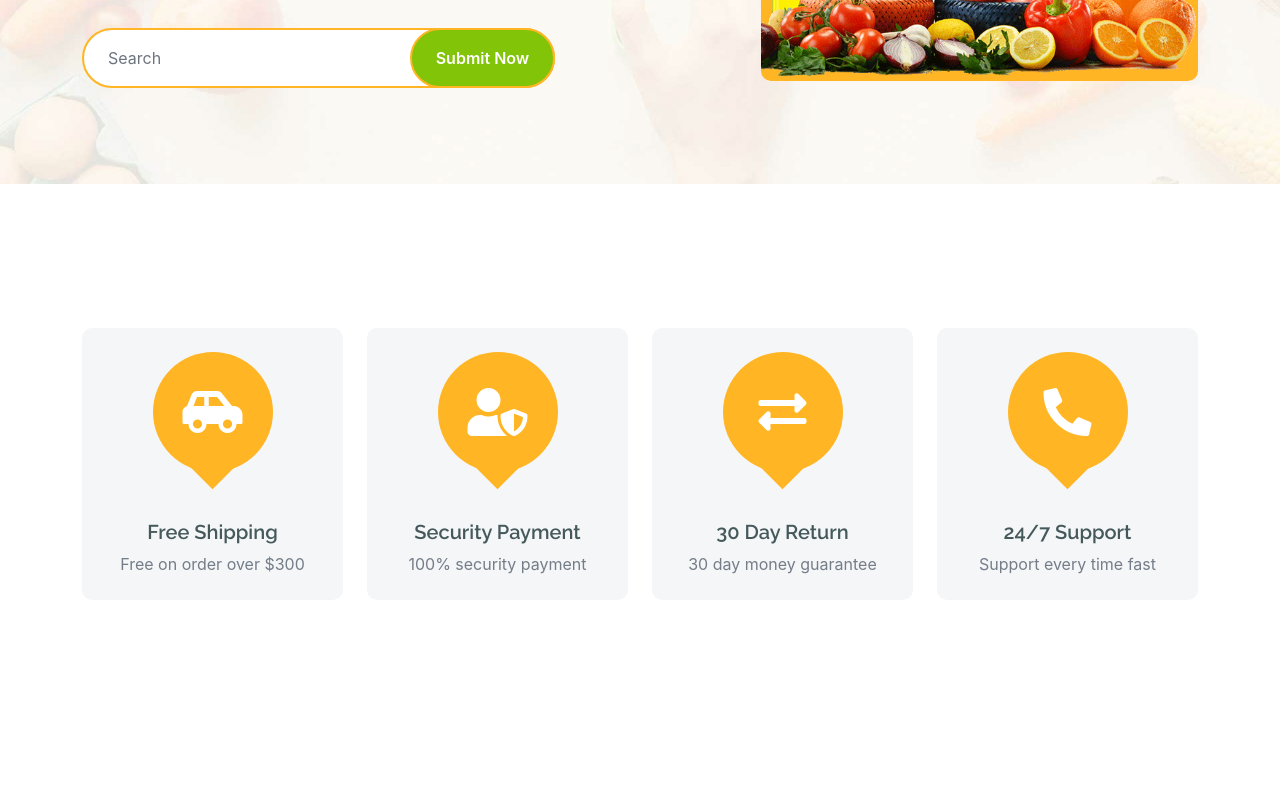
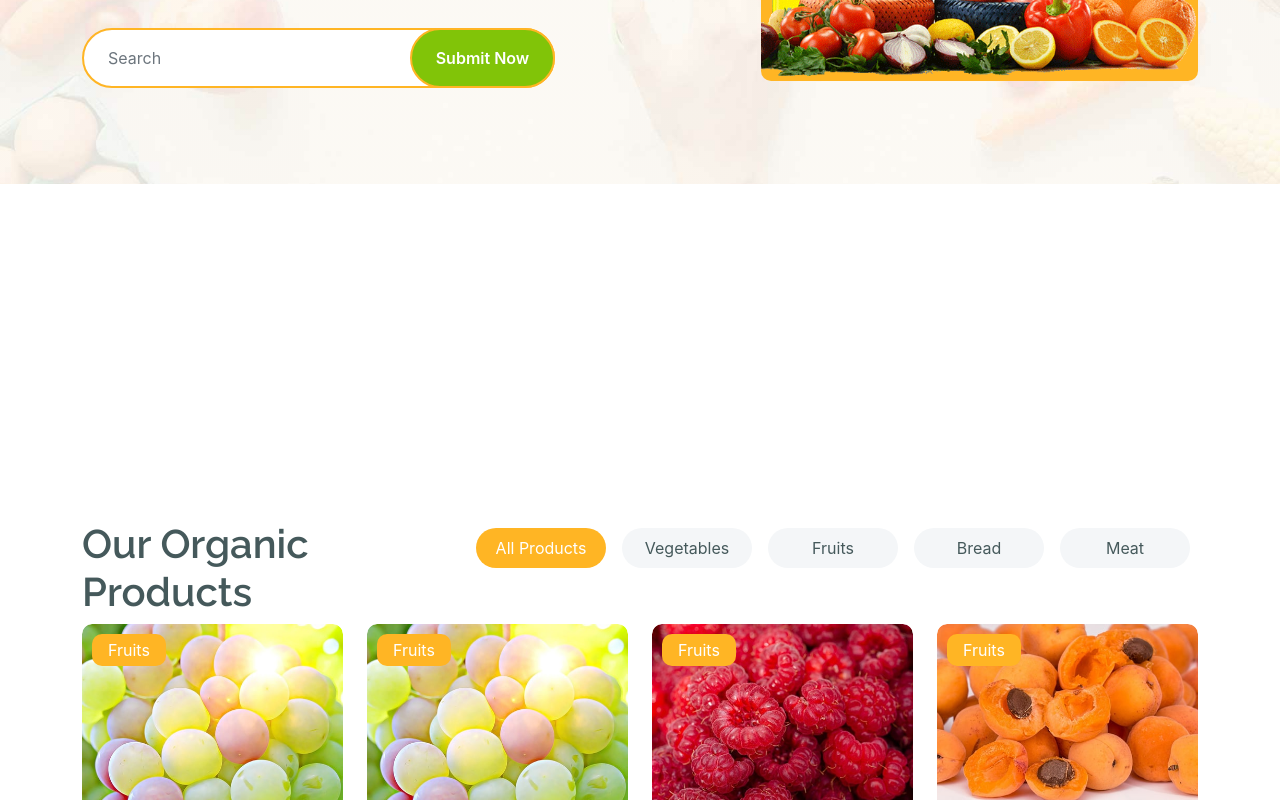
Before and after one commit to haresh2932/ReactProject, a React (Create React App) app: page / in a window 1280 px wide. Shown: the part 490-1290 px from the top of the page. Built offline with nearby package versions, Linux system fonts and the light colour scheme.

Commit message:
displayRedux

```diff
--- a/package.json
+++ b/package.json
@@ -18,7 +18,9 @@
     "react-redux": "^9.1.0",
     "react-router-dom": "^6.22.3",
     "react-scripts": "^3.0.1",
+    "reactstrap": "^9.2.2",
     "redux": "^5.0.1",
+    "redux-persist": "^6.0.0",
     "redux-thunk": "^3.1.0",
     "web-vitals": "^2.1.4",
     "yup": "^1.4.0"
--- a/src/Admin/Container/Facilities/Facilities.js
+++ b/src/Admin/Container/Facilities/Facilities.js
@@ -17,6 +17,7 @@ import {
 import { IconButton } from "@mui/material";
 import DeleteIcon from "@mui/icons-material/Delete";
 import EditIcon from "@mui/icons-material/Edit";
+import CircularProgress from "@mui/material/CircularProgress";
 
 function Facilities(props) {
   const [open, setOpen] = React.useState(false);
@@ -100,6 +101,10 @@ function Facilities(props) {
 
   return (
     <>
+      {facilities.isloading ?
+        <CircularProgress />
+      :
+        <>
           <Button variant="outlined" onClick={handleClickOpen}>
             Add facilities
           </Button>
@@ -132,7 +137,9 @@ function Facilities(props) {
                   onChange={handleChange}
                   onBlur={handleBlur}
                   value={values.description}
-              error={errors.description && touched.description ? true : false}
+                  error={
+                    errors.description && touched.description ? true : false
+                  }
                   helperText={
                     errors.description && touched.description
                       ? errors.description
@@ -160,6 +167,8 @@ function Facilities(props) {
             />
           </div>
         </>
+      }
+    </>
   );
 }
 
--- a/src/App.js
+++ b/src/App.js
@@ -5,17 +5,20 @@ import AdminRoutes from "./Routes/AdminRoutes";
 import PrivateRoutes from "./Routes/PrivateRoutes";
 import { Provider } from "react-redux";
 import { configureStore } from "./Redux/store";
+import { PersistGate } from 'redux-persist/integration/react'
 
 function App() {
-  const store = configureStore();
+  const {store, persistor} = configureStore();
   return (
     <Provider store={store}>
+      <PersistGate loading={null} persistor={persistor}>
         <Routes>
           <Route exact path="/*" element={<UserRoutes />} />
           <Route element={<PrivateRoutes />}>
             <Route exact path="/admin/*" element={<AdminRoutes />} />
           </Route>
         </Routes>
+      </PersistGate>
     </Provider>
   );
 }
--- a/src/Redux/ActionType.js
+++ b/src/Redux/ActionType.js
@@ -1,4 +1,4 @@
+export const LOADING_FACILITIES = "LOADING_FACILITIES"
 export const ADD_FACILITIES = "ADD_FACILITIES"
 export const DELETE_FACILITIES = "DELETE_FACILITIES"
 export const EDIT_FACILITIES = "EDIT_FACILITIES"
-export const LOADING_FACILITIES = "LOADING_FACILITIES"
--- a/src/Redux/action/facilities.action.js
+++ b/src/Redux/action/facilities.action.js
@@ -5,8 +5,15 @@ import {
   LOADING_FACILITIES,
 } from "../ActionType";
 
+export const handleLoading = () => (dispatch) => {
+  dispatch({ type: LOADING_FACILITIES });
+};
+
 export const addFacilities = (data) => (dispatch) => {
-  dispatch({ type: ADD_FACILITIES, payload: data });
+  dispatch(handleLoading());
+  setTimeout(() => {
+    dispatch({ type: ADD_FACILITIES, payload: data });
+  }, 2000);
 };
 
 export const deleteFacilities = (id) => (dispatch) => {
@@ -19,7 +26,3 @@ export const editFacilities = (data) => (dispatch) => {
     payload: data,
   });
 };
-
-export const loadingFacilities = () => (dispatch) => {
-  dispatch({type: LOADING_FACILITIES})
-}
--- a/src/Redux/reducer/facilities.reducer.js
+++ b/src/Redux/reducer/facilities.reducer.js
@@ -14,24 +14,30 @@ const initialState = {
 export const facilitiesReducer = (state = initialState, action) => {
   console.log(action);
   switch (action.type) {
+    case LOADING_FACILITIES:
+      return {
+        ...state,
+        isloading: true,
+      };
+
     case ADD_FACILITIES:
       return {
         ...state,
-        isLoading : false,
+        isloading: false,
         facilities: state.facilities.concat(action.payload),
       };
 
     case DELETE_FACILITIES:
       return {
         ...state,
-        isLoading : false,
+        isloading: false,
         facilities: state.facilities.filter((v) => v.id !== action.payload),
       };
 
     case EDIT_FACILITIES:
       return {
         ...state,
-        isLoading : false,
+        isloading: false,
         facilities: state.facilities.map((v) => {
           if (v.id === action.payload.id) {
             return action.payload;
@@ -41,11 +47,6 @@ export const facilitiesReducer = (state = initialState, action) => {
         }),
       };
 
-    case LOADING_FACILITIES:
-      return {
-        ...state,
-        isloading: true
-      }
     default:
       return state;
   }
--- a/src/Redux/store.js
+++ b/src/Redux/store.js
@@ -1,9 +1,20 @@
 import { createStore, applyMiddleware } from "redux";
 import { thunk } from "redux-thunk";
 import { rootReducer } from "./action";
+import { persistStore, persistReducer } from "redux-persist";
+import storage from "redux-persist/lib/storage";
 
 export const configureStore = () => {
-  const store = createStore(rootReducer, applyMiddleware(thunk));
+  const persistConfig = {
+    key: "root",
+    storage,
+    whitelist: ['facilities']
+  };
 
-  return store;
+  const persistedReducer = persistReducer(persistConfig, rootReducer);
+
+  const store = createStore(persistedReducer, applyMiddleware(thunk));
+
+  let persistor = persistStore(store);
+  return { store, persistor };
 };
--- a/src/User/Container/Home/Home.js
+++ b/src/User/Container/Home/Home.js
@@ -2,8 +2,11 @@ import React from "react";
 import OwlCarousel from "react-owl-carousel";
 import "owl.carousel/dist/assets/owl.carousel.css";
 import "owl.carousel/dist/assets/owl.theme.default.css";
+import { useSelector } from "react-redux";
 
 function Home(props) {
+  const facilities = useSelector((state) => state.facilities);
+
   let vegetableOwlCarousel = {
     autoplay: true,
     smartSpeed: 1500,
@@ -69,7 +72,8 @@ function Home(props) {
   };
 
   return (
-    <div>....................
+    <div>
+      ....................
       {/* Hero Start */}
       <div className="container-fluid py-5 mb-5 hero-header">
         <div className="container py-5">
@@ -156,50 +160,19 @@ function Home(props) {
       <div className="container-fluid featurs py-5">
         <div className="container py-5">
           <div className="row g-4">
+            {facilities.facilities.map((v) => (
               <div className="col-md-6 col-lg-3">
                 <div className="featurs-item text-center rounded bg-light p-4">
                   <div className="featurs-icon btn-square rounded-circle bg-secondary mb-5 mx-auto">
                     <i className="fas fa-car-side fa-3x text-white" />
                   </div>
                   <div className="featurs-content text-center">
-                  <h5>Free Shipping</h5>
-                  <p className="mb-0">Free on order over $300</p>
-                </div>
-              </div>
-            </div>
-            <div className="col-md-6 col-lg-3">
-              <div className="featurs-item text-center rounded bg-light p-4">
-                <div className="featurs-icon btn-square rounded-circle bg-secondary mb-5 mx-auto">
-                  <i className="fas fa-user-shield fa-3x text-white" />
-                </div>
-                <div className="featurs-content text-center">
-                  <h5>Security Payment</h5>
-                  <p className="mb-0">100% security payment</p>
-                </div>
-              </div>
-            </div>
-            <div className="col-md-6 col-lg-3">
-              <div className="featurs-item text-center rounded bg-light p-4">
-                <div className="featurs-icon btn-square rounded-circle bg-secondary mb-5 mx-auto">
-                  <i className="fas fa-exchange-alt fa-3x text-white" />
-                </div>
-                <div className="featurs-content text-center">
-                  <h5>30 Day Return</h5>
-                  <p className="mb-0">30 day money guarantee</p>
-                </div>
-              </div>
-            </div>
-            <div className="col-md-6 col-lg-3">
-              <div className="featurs-item text-center rounded bg-light p-4">
-                <div className="featurs-icon btn-square rounded-circle bg-secondary mb-5 mx-auto">
-                  <i className="fa fa-phone-alt fa-3x text-white" />
-                </div>
-                <div className="featurs-content text-center">
-                  <h5>24/7 Support</h5>
-                  <p className="mb-0">Support every time fast</p>
-                </div>
-              </div>
-            </div>
+                    <h5>{v.name}</h5>
+                    <p className="mb-0">{v.description}</p>
+                  </div>
+                </div>
+              </div>
+            ))}
           </div>
         </div>
       </div>
```
Also changed, not shown: 1 other file (tests, documents, lock files or other folders). Lines whose indentation alone changed are shown as unchanged.
